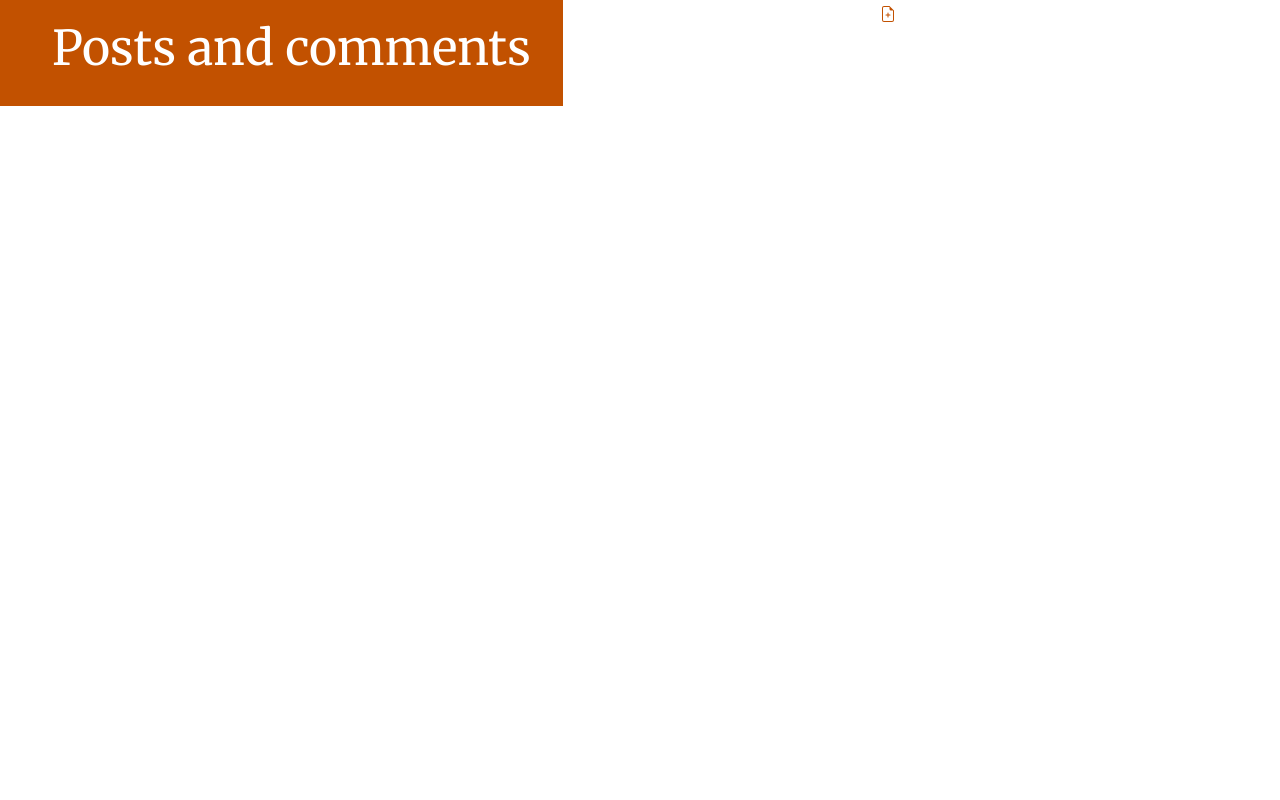
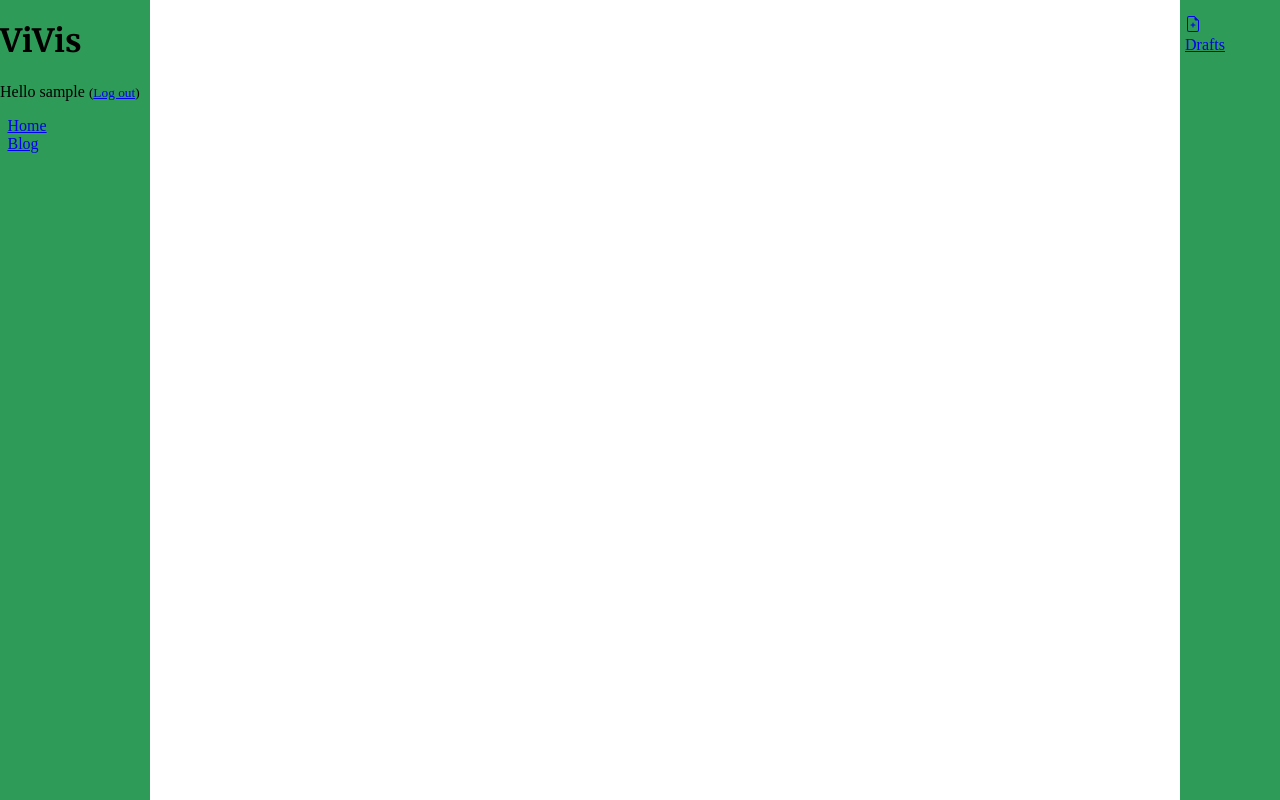
Before and after one commit to ValenValls/vv-website, a Django app: page / in a window 1280 px wide. Run offline with Django 3.2, Linux system fonts and the light colour scheme; the visitor is signed in with stand-in values (Sample User, id 1); data that the repository does not hold is empty; some web fonts are replaced.

Commit message:
post creation complete

```diff
--- a/blog/static/css/blog.css
+++ b/blog/static/css/blog.css
@@ -1,19 +1,31 @@
-.page-header {
-    background-color: #C25100;
-    margin-top: 0;
-    margin-bottom: 40px;
-    padding: 20px 20px 20px 40px;
+#sidebar {
     position: fixed;
+    left:0;
+    top:0;
+    width: 150px;
+    height: 100%;
+    background-color: rgb(47, 155, 88);
 }
 
-.page-header h1,
-.page-header h1 a,
-.page-header h1 a:visited,
-.page-header h1 a:active {
-    color: #ffffff;
-    font-size: 36pt;
-    text-decoration: none;
+#main-content {
+    margin-left: 150px;
+    width: calc(100%-200px);
+    overflow: auto;
 }
+
+#toolbar {
+    position: fixed;
+    top:0;
+    right: 0;
+    width: 100px;
+    height: 100%;
+    background-color: rgb(47, 155, 88);
+}
+
+ul {
+    list-style: none;
+    padding-inline-start: 5%;
+  }
 
 h1,
 h2,
@@ -28,20 +40,7 @@ h4 {
 
 .save {
     float: right;
-}
-
-.post-form textarea,
-.post-form input {
-    width: 100%;
-}
-
-.top-menu,
-.top-menu:hover,
-.top-menu:visited {
-    color: #ffffff;
-    float: right;
-    font-size: 26pt;
-    margin-right: 20px;
+    margin-right: 100px;
 }
 
 .post {
@@ -56,6 +55,7 @@ h4 {
 .post > .date,
 .post > .actions {
     float: right;
+    margin-right: 100px;
 }
 
 .btn-secondary,
@@ -63,23 +63,10 @@ h4 {
     color: #C25100;
     background: none;
     border-color: #C25100;
+    margin-left: 5px;
 }
 
 .btn-secondary:hover {
     color: #FFFFFF;
     background-color: #C25100;
 }
-
-.posting {
-    margin: auto;
-  width: 50%;
-
-
-    overflow: auto;
-}
-.post-button {
-    color: #C25100;
-    position: fixed;
-    right: 30%;
-    top: 0%;
-}
--- a/blog/templates/blog/base.html
+++ b/blog/templates/blog/base.html
@@ -2,30 +2,34 @@
 <!DOCTYPE html>
 <html>
     <head>
-        <title>VV Blog</title>
+        <title>ViVis</title>
 
-        <link rel="stylesheet" href="https://cdn.jsdelivr.net/npm/bootstrap@5.1.3/dist/css/bootstrap.min.css" integrity="sha384-1BmE4kWBq78iYhFldvKuhfTAU6auU8tT94WrHftjDbrCEXSU1oBoqyl2QvZ6jIW3" crossorigin="anonymous">
         <link rel="preconnect" href="https://fonts.googleapis.com">
         <link rel="preconnect" href="https://fonts.gstatic.com" crossorigin>
         <link href="https://fonts.googleapis.com/css2?family=Merriweather:ital,wght@0,300;0,400;0,700;0,900;1,300;1,400;1,700;1,900&family=Yuji+Mai&display=swap" rel="stylesheet">
         <link rel="stylesheet" href="{% static 'css/blog.css' %}">
     </head>
+
     <body>
-        <header class="page-header">
-            <div class="container">
-                <h1><a href="/">Posts and comments</a></h1>
-            </div>
-        </header>
+        <div id="sidebar">
+            <h1>ViVis</h1>
+            {% if user.is_authenticated %}
+            <p >Hello {{ user.username }} <small>(<a href="{% url 'logout' %}">Log out</a>)</small></p>
+            {% else %}
+        <a href="{% url 'login' %}" class="top-menu">Log in</a>
+            {% endif %}
+            <nav>
+                <ul>
+                    <li><a href="{% url 'post_list' %}">Home</a></li>
+                    <li><a href="{% url 'post_list' %}">Blog</a></li>
+                    <!-- Add more pages here -->
+                </ul>
+            </nav>
+        </div>
 
-
-        <main class="container">
-            <div class="row">
-                <div class="col">
-                    {% block content %}
-                    {% endblock %}
-                </div>
-            </div>
-        </main>
+        <div id="content">
+            {% block content %}{% endblock %}
+        </div>
 
     </body>
 </html>
--- a/blog/templates/blog/post_list.html
+++ b/blog/templates/blog/post_list.html
@@ -1,7 +1,25 @@
 {% extends 'blog/base.html' %}
 {% block content %}
 
-    <main class="posting">
+
+<div id="toolbar">
+    <!-- Toolbar content goes here -->
+    {% if user.is_authenticated %}
+
+    <ul>
+        <li><a class="post-button" href="{% url 'post_new' %}">
+                {% include './icons/file-earmark-plus.svg' %}
+            </a>
+
+        </li>
+        <li><a class="draft-button" href="{% url 'post_draft_list' %}">Drafts</a></li>
+    </ul>
+
+
+    {% endif %}
+</div>
+<div id="main-content">
+    <!-- Main content goes here -->
     {% for post in posts %}
     <article class="post">
         <time class="date">
@@ -11,14 +29,10 @@
         <p>{{ post.text|linebreaksbr }}</p>
     </article>
     {% endfor %}
-    </main>
+</div>
 
 
-       {% if user.is_authenticated %}
-        <a class="post-button" href="{% url 'post_new' %}" >
-            {% include './icons/file-earmark-plus.svg' %}
-        </a>
-        {% endif %}
+
 
 
 {% endblock %}
--- a/blog/urls.py
+++ b/blog/urls.py
@@ -6,4 +6,7 @@ urlpatterns = [
     path('post/<int:pk>/', views.post_detail, name='post_detail'),
     path('post/new/', views.post_new, name='post_new'),
     path('post/<int:pk>/edit/', views.post_edit, name='post_edit'),
+    path('drafts/', views.post_draft_list, name='post_draft_list'),
+    path('post/<pk>/publish/', views.post_publish, name='post_publish'),
+    path('post/<pk>/remove/', views.post_remove, name='post_remove'),
 ]
--- a/blog/views.py
+++ b/blog/views.py
@@ -4,27 +4,28 @@ from .models import Post
 from django.shortcuts import render, get_object_or_404
 from .forms import PostForm
 from django.shortcuts import redirect
+from django.contrib.auth.decorators import login_required
 # Create your views here.
 def post_list(request):
     posts = Post.objects.filter(published_date__lte=timezone.now()).order_by('published_date')
     return render(request, 'blog/post_list.html', {'posts': posts})
+
 def post_detail(request, pk):
     post = get_object_or_404(Post, pk=pk)
     return render(request, 'blog/post_detail.html', {'post': post})
-
+@login_required
 def post_new(request):
     if request.method == "POST":
         form = PostForm(request.POST)
         if form.is_valid():
             post = form.save(commit=False)
             post.author = request.user
-            post.published_date = timezone.now()
             post.save()
             return redirect('post_detail', pk=post.pk)
     else:
         form = PostForm()
     return render(request, 'blog/post_edit.html', {'form': form})
-
+@login_required
 def post_edit(request, pk):
     post = get_object_or_404(Post, pk=pk)
     if request.method == "POST":
@@ -32,9 +33,24 @@ def post_edit(request, pk):
         if form.is_valid():
             post = form.save(commit=False)
             post.author = request.user
-            post.published_date = timezone.now()
+            if post.published_date != None:
+                post.published_date = timezone.now()
             post.save()
             return redirect('post_detail', pk=post.pk)
     else:
         form = PostForm(instance=post)
     return render(request, 'blog/post_edit.html', {'form': form})
+@login_required
+def post_draft_list(request):
+    posts = Post.objects.filter(published_date__isnull=True).order_by('created_date')
+    return render(request, 'blog/post_draft_list.html', {'posts': posts})
+
+def post_publish(request, pk):
+    post = get_object_or_404(Post, pk=pk)
+    post.publish()
+    return redirect('post_detail', pk=pk)
+@login_required
+def post_remove(request, pk):
+    post = get_object_or_404(Post, pk=pk)
+    post.delete()
+    return redirect('post_list')
--- a/mysite/settings.py
+++ b/mysite/settings.py
@@ -113,7 +113,7 @@ USE_I18N = True
 USE_L10N = True
 
 USE_TZ = True
-
+LOGIN_REDIRECT_URL = '/'
 
 # Static files (CSS, JavaScript, Images)
 # https://docs.djangoproject.com/en/3.2/howto/static-files/
--- a/mysite/urls.py
+++ b/mysite/urls.py
@@ -15,8 +15,11 @@ Including another URLconf
 """
 from django.contrib import admin
 from django.urls import path, include
+from django.contrib.auth import views
 
 urlpatterns = [
     path('admin/', admin.site.urls),
+    path('accounts/login/', views.LoginView.as_view(), name='login'),
+    path('accounts/logout/', views.LogoutView.as_view(next_page='/'), name='logout'),
     path('', include('blog.urls')),
 ]
```
Also changed, not shown: blog/templates/blog/post_detail.html (+24 -10 lines), blog/templates/blog/post_draft_list.html (added, +11 -0 lines), blog/templates/blog/post_edit.html (+7 -0 lines), blog/templates/registration/login.html (added, +27 -0 lines), blog/templates/blog/icons/draft.svg (added). Lines whose indentation alone changed are shown as unchanged.
